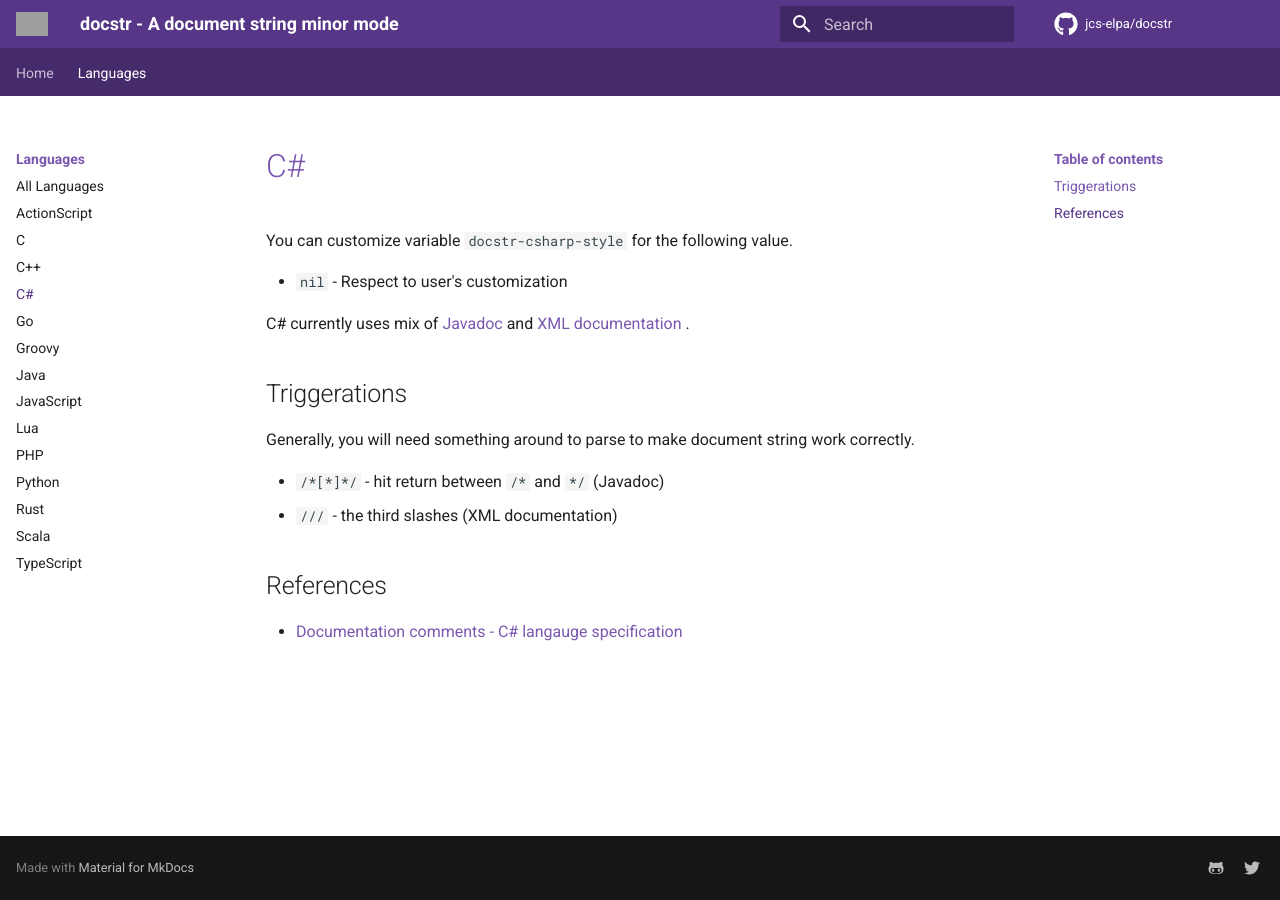
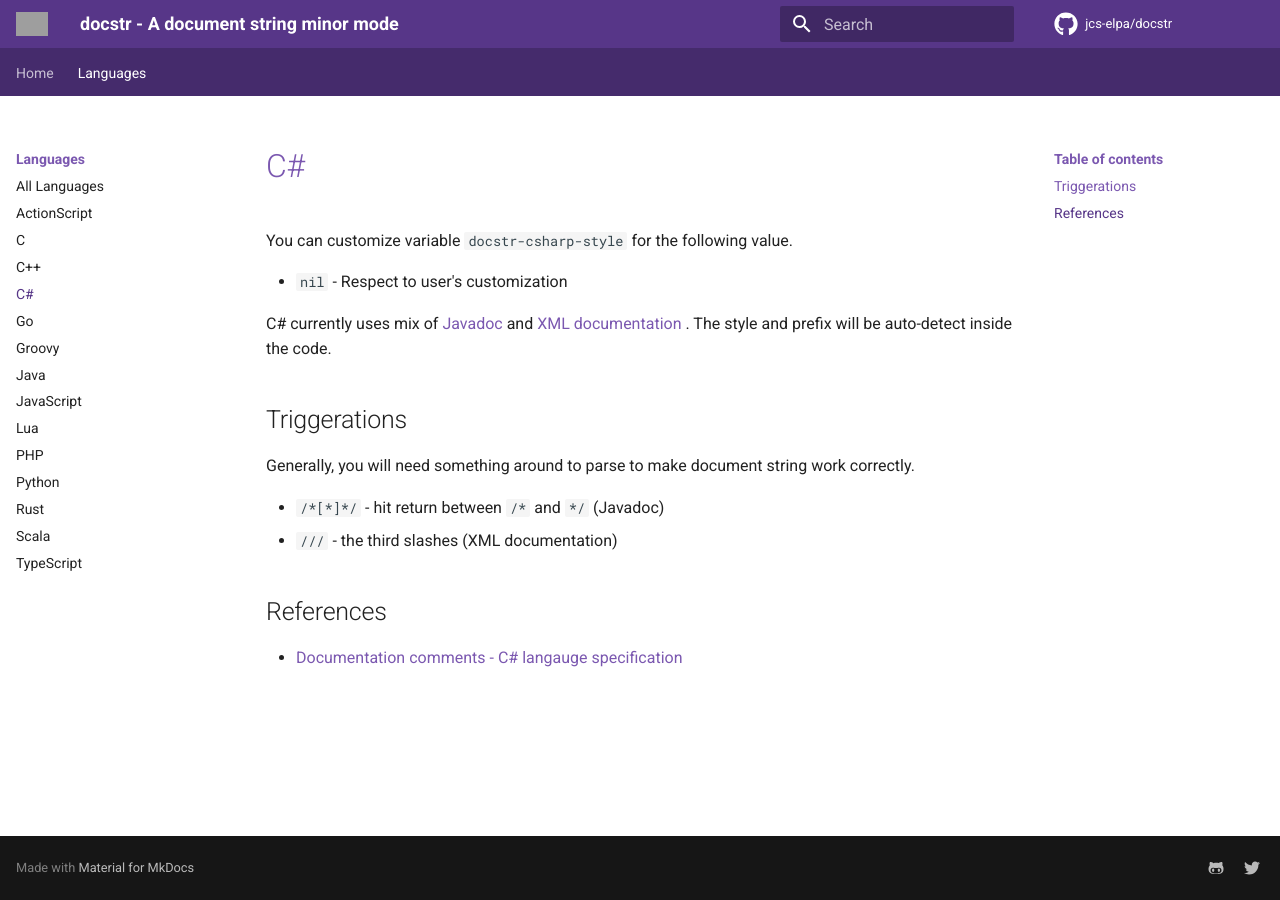
Before and after one commit to emacs-vs/docstr, an MkDocs documentation site: the page built from docs/page/langs/csharp.md, in a window 1280 px wide. Built offline with MkDocs 1.6.1 and Material for MkDocs 9.7.7, drawn with Linux system fonts in a browser that asks for light colours; comment, search, counter and statistics services are not loaded; grey boxes are pictures that could not be loaded.

Commit message:
Update doc

```diff
--- a/docs/page/langs/csharp.md
+++ b/docs/page/langs/csharp.md
@@ -6,7 +6,7 @@ You can customize variable `docstr-csharp-style` for the following value.
 
 C# currently uses mix of [Javadoc](https://en.wikipedia.org/wiki/Javadoc) and
 [XML documentation](https://docs.microsoft.com/en-us/dotnet/csharp/programming-guide/xmldoc/)
-.
+. The style and prefix will be auto-detect inside the code.
 
 ## Triggerations
 
```
